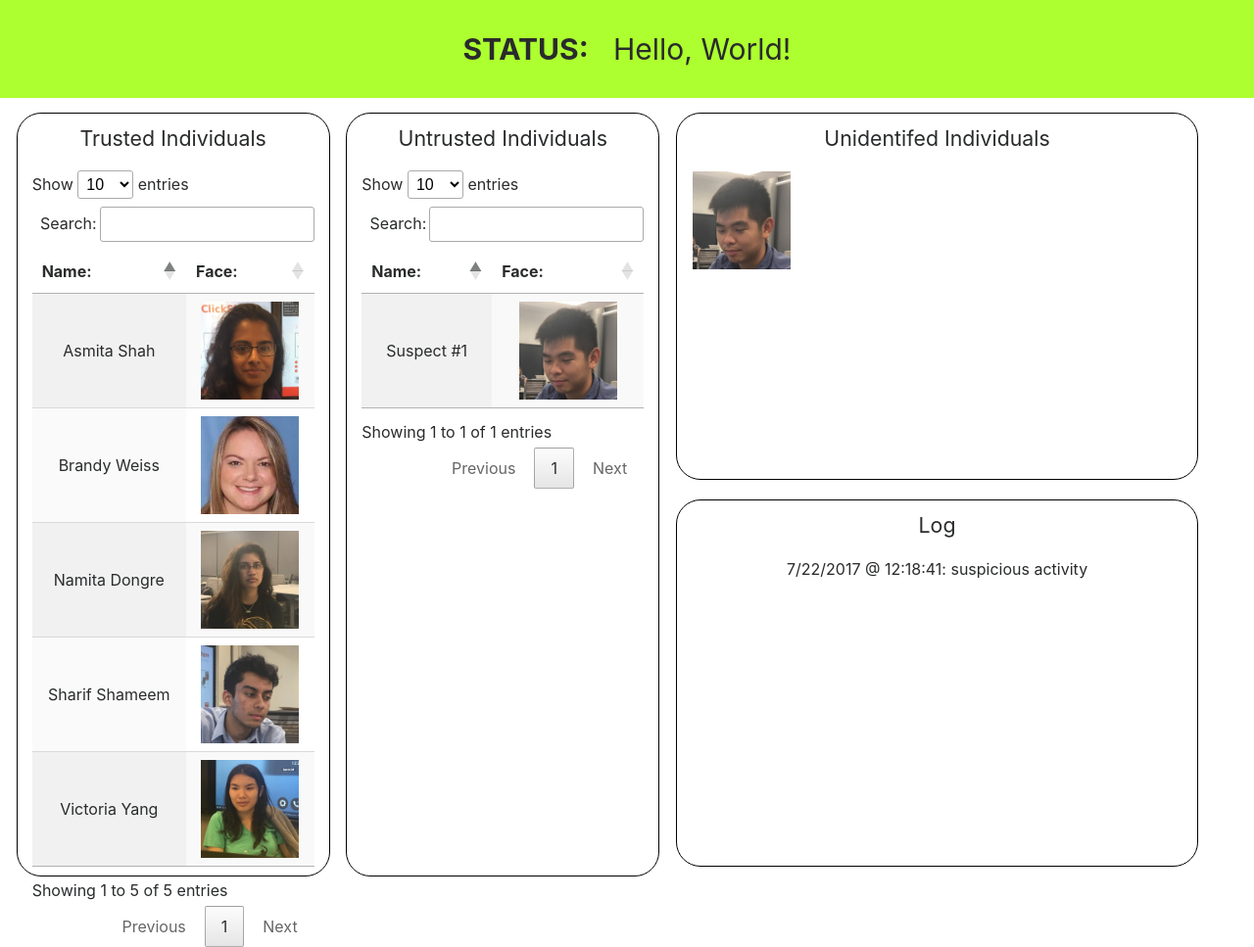
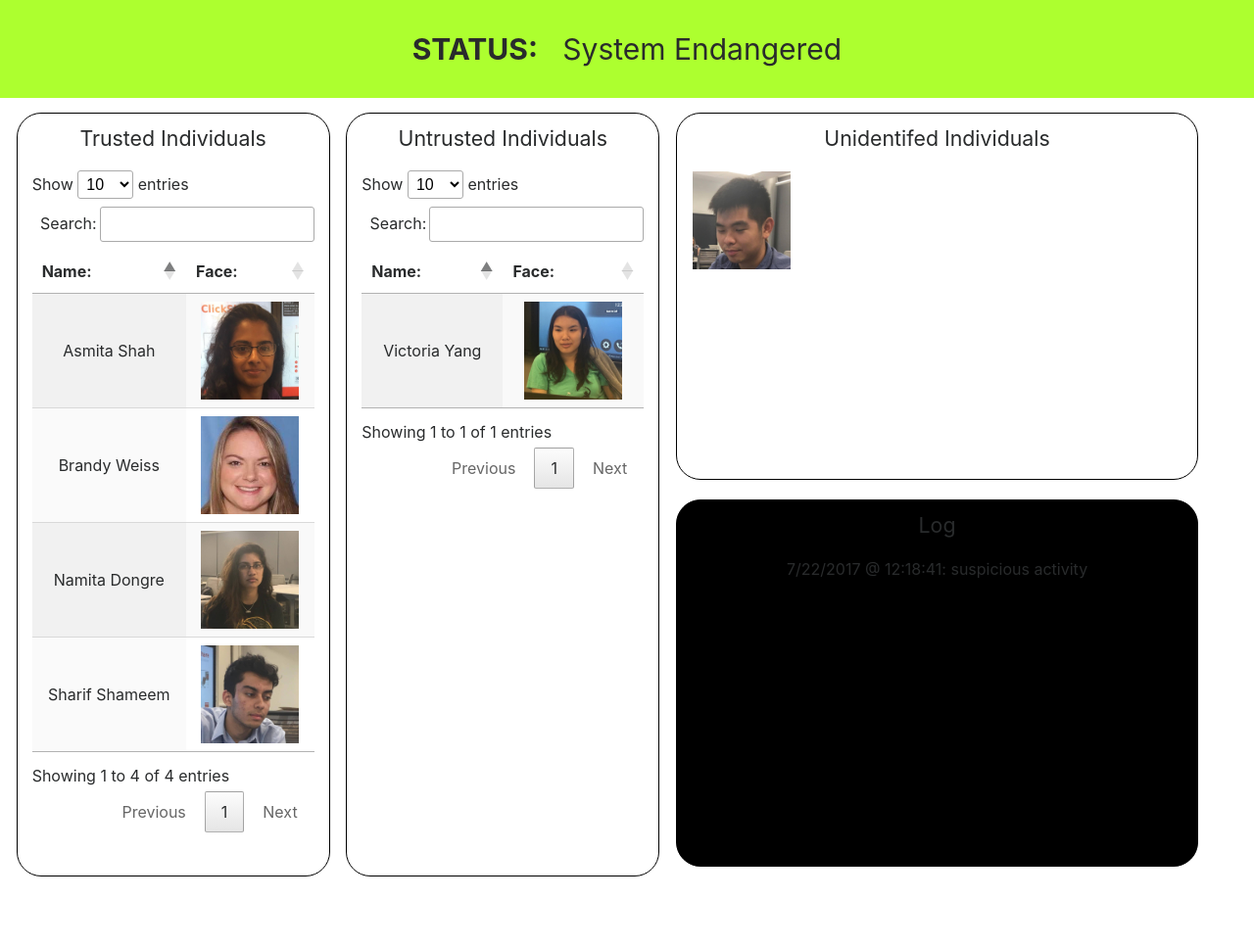
Before and after one commit to Samin100/RecognizeMe, a Flask app: page / in a window 1280 px wide. Shown: the whole page at 98% size. After the commit the page ends 895 px from the top, so only its background shows below. Run offline with Flask 2, Linux system fonts and the light colour scheme; some libraries are stand-ins or nearby versions.

Commit message:
drag n drop

```diff
--- a/templates/index.html
+++ b/templates/index.html
@@ -1,3 +1,4 @@
+
 <!DOCTYPE HTML>
 
 <html>
@@ -10,11 +11,11 @@
 	<body>
 		<div class="container">
 			<div class="row status">
-				<div class="col"><strong>STATUS:</strong>&nbsp;&nbsp;&nbsp;Hello, World!</div>
+				<div class="col"><strong>STATUS:</strong>&nbsp;&nbsp;&nbsp;System Endangered</div>
 			</div>
 			<div class="row" style="margin-bottom: 15px"></div>
 			<div class="row">
-				<div class="col-sm-3 cols cellbox" style="margin-left: 1.3%" ondrop="drop(event)">
+				<div class="col-sm-3 cols cellbox" style="margin-left: 1.3%" ondragover="allowDrop(event)" ondrop="drop(event)">
 					<p>Trusted Individuals</p>
 					<table id="table_id" class="display">
 					    <thead>
@@ -40,14 +41,10 @@
 					            <td>Sharif Shameem</td>
 					            <td><img src="../static/images/sharif.jpg"/></td>
 					        </tr>
-					        <tr>
-					            <td>Victoria Yang</td>
-					            <td><img src="../static/images/victoria.jpg"/></td>
-					        </tr>
 					    </tbody>
 					</table>
 				</div>
-				<div class="col-sm-3 cols cellbox" style="margin:0 1.3%">
+				<div class="col-sm-3 cols cellbox" ondragover="allowDrop(event)" ondrop="drop(event)" style="margin:0 1.3%">
 					<p>Untrusted Individuals</p>
 					<table id="table_id2" class="display">
 					    <thead>
@@ -58,26 +55,26 @@
 					    </thead>
 					    <tbody>
 					        <tr>
-					            <td>Suspect #1</td>
-					            <td><img src="../static/images/ming.jpg"/></td>
+					            <td>Victoria Yang</td>
+					            <td><img src="../static/images/victoria.jpg"/></td>
 					        </tr>
 					    </tbody>
 					</table>
 				</div>
 				<div class="col-sm-5 cols" style="margin-right:1.3%">
-					<div class="row cellboxmini">
-						<div class="col">
+					<div class="row cellboxmini" style="text-align: center;">
+						<div class="col" id="unidentifed">
 							<p>Unidentifed Individuals</p>
 							<table id="table_id3" class="display">
 							    <tbody>
 							        <tr>
-							            <td><img src="../static/images/ming.jpg" draggable="true"/></td>
+							            <td><img src="../static/images/ming.jpg" draggable="true" ondragstart="drag(event)"/></td>
 							        </tr>
 							    </tbody>
 							</table>
 						</div>
 					</div>
-					<div class="row cellboxmini" style="margin-top:4%">
+					<div class="row cellboxmini" style="margin-top:4%; background: black;">
 						<div class="col"  id="logbox"><p>Log</p></div>
 					</div>
 				</div>
@@ -112,21 +109,25 @@
 			    ev.preventDefault();
 			}
 
+			function drag(ev) {
+			    ev.dataTransfer.setData("text", ev.target.id);
+			}
+
 			function drop(ev) {
 			    ev.preventDefault();
-
 		  		var t = $('#table_id').DataTable();
 		   		var counter = 1;
 		   		var data = ev.dataTransfer.getData("text");
-				var myimg = document.getElementById(data);
+				var myimg = "<img src='../static/images/ming.jpg'>";
 
-
-		        t.row.add( [
-		            'Suspect #' + counter,
+				t.row.add( [
+		            'Ming Tay',
 		           	myimg
 		        ] ).draw( false );
 
-		        counter++;
+				$('#table_id3').html('');
+				$('.status').css('background-color', 'greenyellow');
+				$('.status').html('<div class="col"><strong>STATUS:</strong>&nbsp;&nbsp;&nbsp;System Secure</div>');
 			}
 		</script>
 	</body>
```
